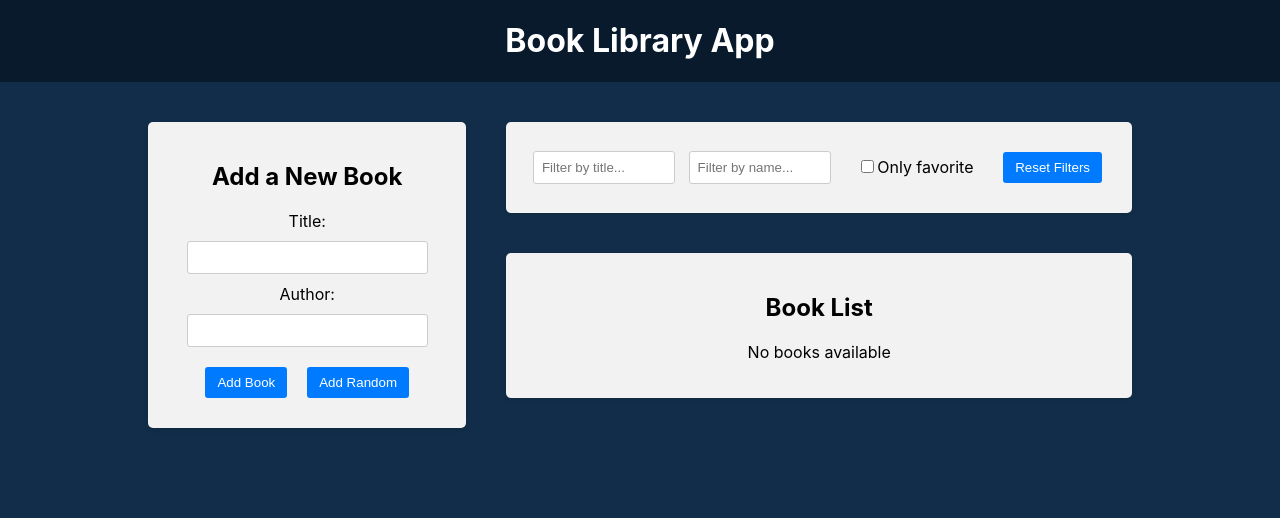
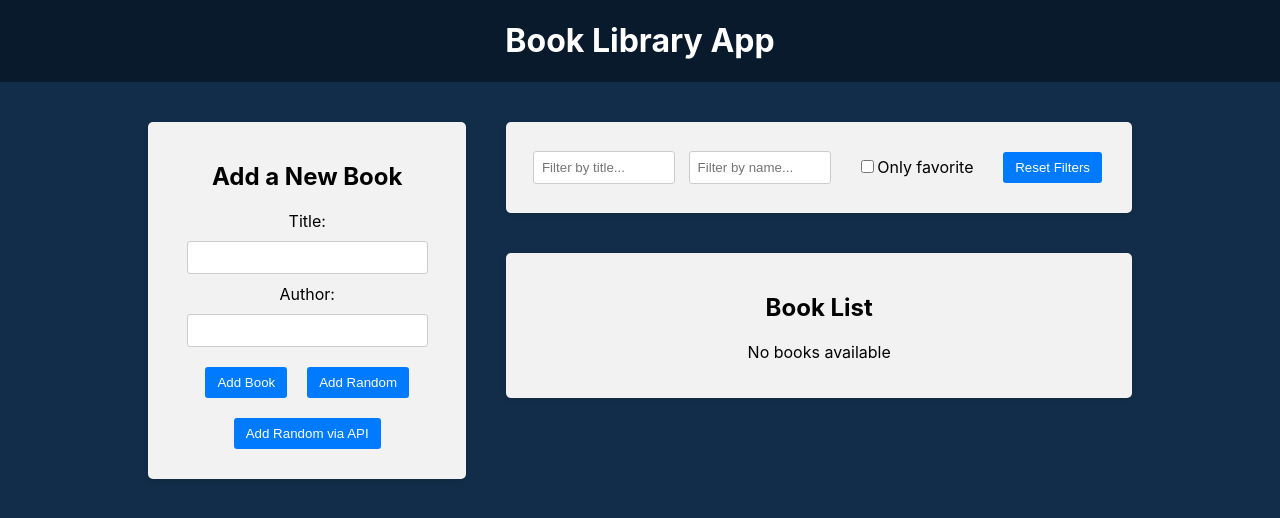
Before and after one commit to AndriyS543/-Library, a React (Create React App) app in the folder frontend/: page / in a window 1280 px wide. Shown: the top 518 px of the page. Built offline with nearby package versions, Linux system fonts and the light colour scheme.

Commit message:
Add random book via API

```diff
--- a/frontend/package.json
+++ b/frontend/package.json
@@ -7,6 +7,7 @@
     "@testing-library/jest-dom": "^5.17.0",
     "@testing-library/react": "^13.4.0",
     "@testing-library/user-event": "^13.5.0",
+    "axios": "^1.7.4",
     "react": "^18.3.1",
     "react-dom": "^18.3.1",
     "react-icons": "^5.3.0",
--- a/frontend/src/components/BookForm/BookForm.js
+++ b/frontend/src/components/BookForm/BookForm.js
@@ -1,5 +1,6 @@
 import { useState } from 'react';
 import { useDispatch } from 'react-redux';
+import axios from 'axios';
 import { addBook } from '../../redux/books/actionCreators';
 import createBookWithID from '../../utils/createBookWithID';
 
@@ -30,6 +31,17 @@
     dispatch(addBook(createBookWithID(randomBook)));
   };
 
+  const handleAddRandomBookViaAPI = async () => {
+    try {
+      const res = await axios.get('http://localhost:4000/random-book');
+      if (res.data && res.data.title && res.data.author) {
+        dispatch(addBook(createBookWithID(res.data)));
+      }
+    } catch (e) {
+      console.log('Error fetching random book');
+    }
+  };
+
   return (
     <div className="app-block book-form">
       <h2>Add a New Book</h2>
@@ -56,6 +68,9 @@
         <button type="button" onClick={handleAddRandomBook}>
           Add Random
         </button>
+        <button type="button" onClick={handleAddRandomBookViaAPI}>
+          Add Random via API
+        </button>
       </form>
     </div>
   );
```
Also changed, not shown: 1 other file (tests, documents, lock files or other folders).
